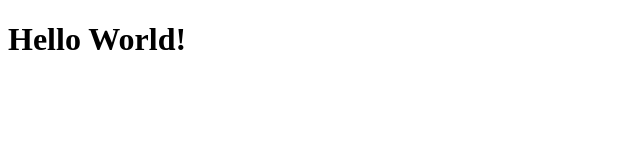
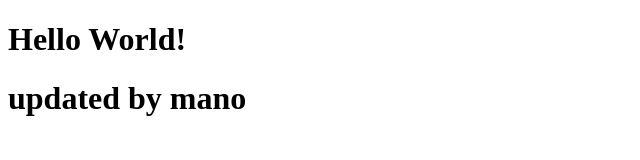
Before and after one commit to mikhosgit/homepage, a plain HTML site: page index.html in a window 1280 px wide. Shown: the whole page, without its empty margins (0-640 px from the left). Drawn offline with Linux system fonts and the light colour scheme.

Commit message:
updated index.html by mano

```diff
--- a/index.html
+++ b/index.html
@@ -6,5 +6,6 @@
   </head>
   <body>
     <h1>Hello World!</h1>
+    <h1>updated by mano</h1>
   </body>
 </html>
```
